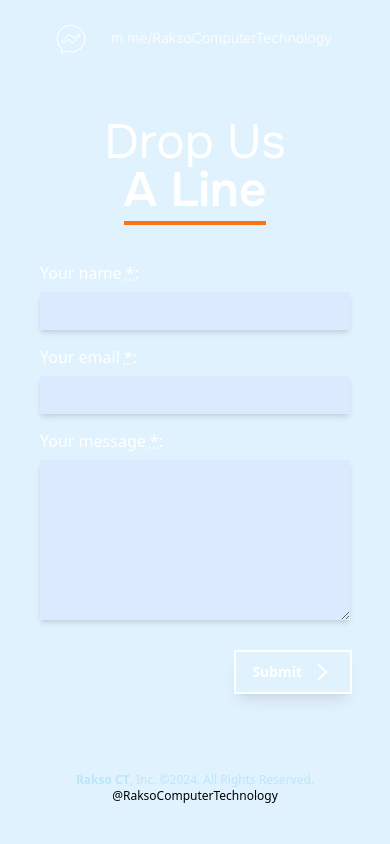
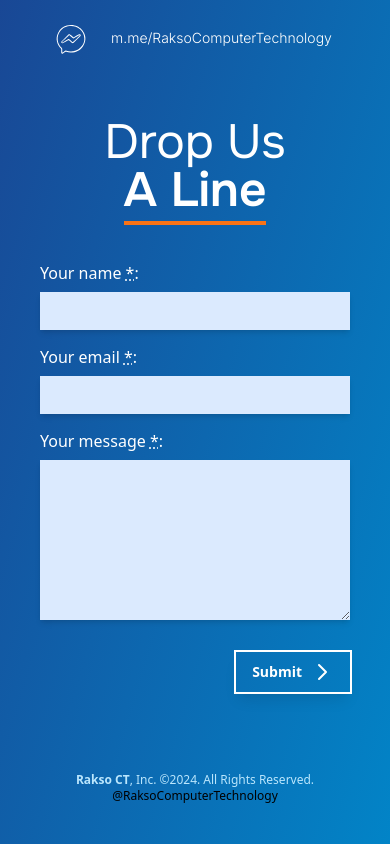
Before and after one commit to renchester/web-redesign, a React (Vite) app: page / in a window 390 px wide. Shown: the part 5438-6282 px from the top of the page. Built offline with nearby package versions, Linux system fonts and the light colour scheme.

Commit message:
Add style changes for responsive design

```diff
--- a/src/App.jsx
+++ b/src/App.jsx
@@ -37,15 +37,17 @@ function App() {
   }, []);
 
   return (
-    <div className="relative flex snap-y snap-mandatory flex-col items-center justify-center overflow-y-scroll bg-sky-100 text-center">
+    <div className="relative flex snap-y snap-mandatory flex-col items-center justify-center overflow-y-scroll bg-zinc-50 text-center">
       <Header isIntersecting={isIntersecting} />
       <Hero ref={targetRef} />
       <About />
       <Socials />
       <Clients />
       <CallToAction />
-      <ContactForm />
-      <Footer />
+      <div className="w-full bg-gradient-to-br from-blue-900 to-sky-600">
+        <ContactForm />
+        <Footer />
+      </div>
     </div>
   );
 }
--- a/src/components/about/AboutDetails.jsx
+++ b/src/components/about/AboutDetails.jsx
@@ -17,7 +17,7 @@ function AboutDetails() {
   };
 
   return (
-    <div className="mr-4 mt-2 h-[400px] rounded-lg p-3 shadow-sm sm:w-4/5">
+    <div className="mr-4 mt-2 h-[400px] rounded-lg p-3 shadow-sm lg:w-4/5">
       {aboutDetails.map((detail, index) => (
         <button type="button" className="hidden" onClick={() => setActiveIndex(index)} key={detail.title}>
           <span>{detail.title}</span>
@@ -51,7 +51,7 @@ function AboutDetails() {
             </button>
           </div>
         </div>
-        <div className={`$ transition-transform duration-500`}>
+        <div>
           <h4 className="font-onest mb-4 text-xl font-semibold text-orange-500">{aboutDetails[activeIndex].title}</h4>
           {aboutDetails[activeIndex].description.split('\n').map((p) => (
             <p key={p} className="mb-2 text-sm font-light text-gray-600">
@@ -60,8 +60,6 @@ function AboutDetails() {
           ))}
         </div>
       </div>
-
-      {}
     </div>
   );
 }
```
